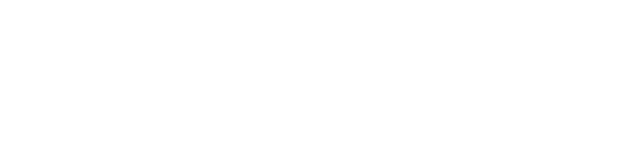
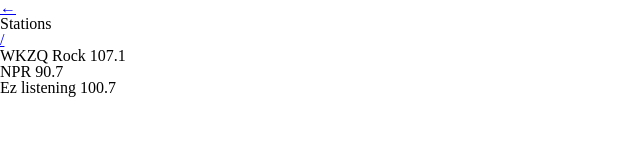
Before and after one commit to tiy-durham-fe-cohort4/huddle-radio, a website: page src/index.html in a window 1280 px wide. Shown: the whole page, without its empty margins (0-640 px from the left). Drawn offline with nearby package versions, Linux system fonts and the light colour scheme; files that its build step writes are made by us from their sources.

Commit message:
Adding html structure

```diff
--- a/src/index.html
+++ b/src/index.html
@@ -2,10 +2,32 @@
 <html>
   <head>
     <meta charset="utf-8">
-    <title>Gulp Base</title>
+    <title>Stations</title>
     <link rel="stylesheet" href="css/main.css">
   </head>
   <body>
+
+    <main class="main-content">
+      <header class="page-header">
+        <a href="#" class="page-primary-nav">&larr;</a>
+        <h1 class="page-title">Stations</h1>
+        <a href="#" class="page-secondary-nav">/</a>
+      </header>
+      <ul class="stations">
+        <li class="station">
+          <span class="station-name">WKZQ Rock</span>
+          <span class="station-channel">107.1</span>
+        </li>
+        <li class="station">
+          <span class="station-name">NPR</span>
+          <span class="station-channel">90.7</span>
+        </li>
+        <li class="station">
+          <span class="station-name">Ez listening</span>
+          <span class="station-channel">100.7</span>
+        </li>
+      </ul>
+    </main>
 
     <script src="js/vendor.js"></script>
 
```
